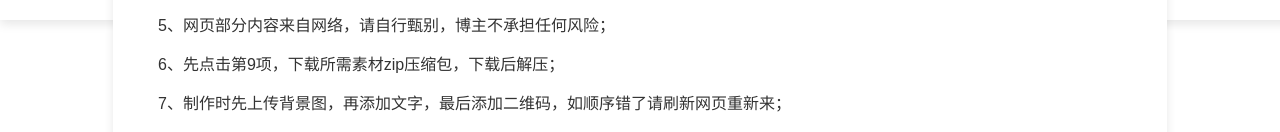
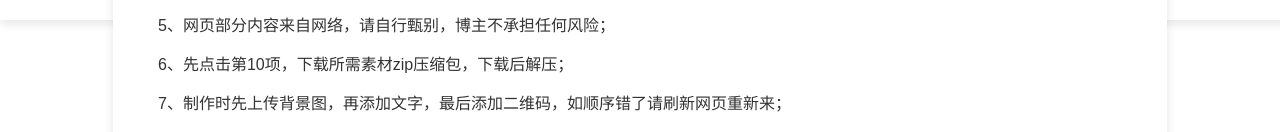
Before and after one commit to kevinludashi/WZSCskm, a plain HTML site: page index.html in a window 1280 px wide. Shown: the part 372-504 px from the top of the page. Drawn offline with Linux system fonts and the light colour scheme.

Commit message:
Update index.html

```diff
--- a/index.html
+++ b/index.html
@@ -121,7 +121,7 @@
 			    <li>3、当刷新页面20+次后依然无法打开时可尝试复制网址更换浏览器打开；</li>
 			    <li>4、微信打开时可能会提醒有风险，请忽略，也可能会显示打不开，请尝试多刷新几次就能打开；</li>
 				<li>5、网页部分内容来自网络，请自行甄别，博主不承担任何风险；</li>
-				<li>6、先点击第9项，下载所需素材zip压缩包，下载后解压；</li>
+				<li>6、先点击第10项，下载所需素材zip压缩包，下载后解压；</li>
 				<li>7、制作时先上传背景图，再添加文字，最后添加二维码，如顺序错了请刷新网页重新来；</li>
 				<li>8、所有制作完成后，点击下载合成图片即可；</li>
 				<li>9、添加的文字和图片可随意移动位置和放大缩小以及字体加粗和颜色；</li>
```
